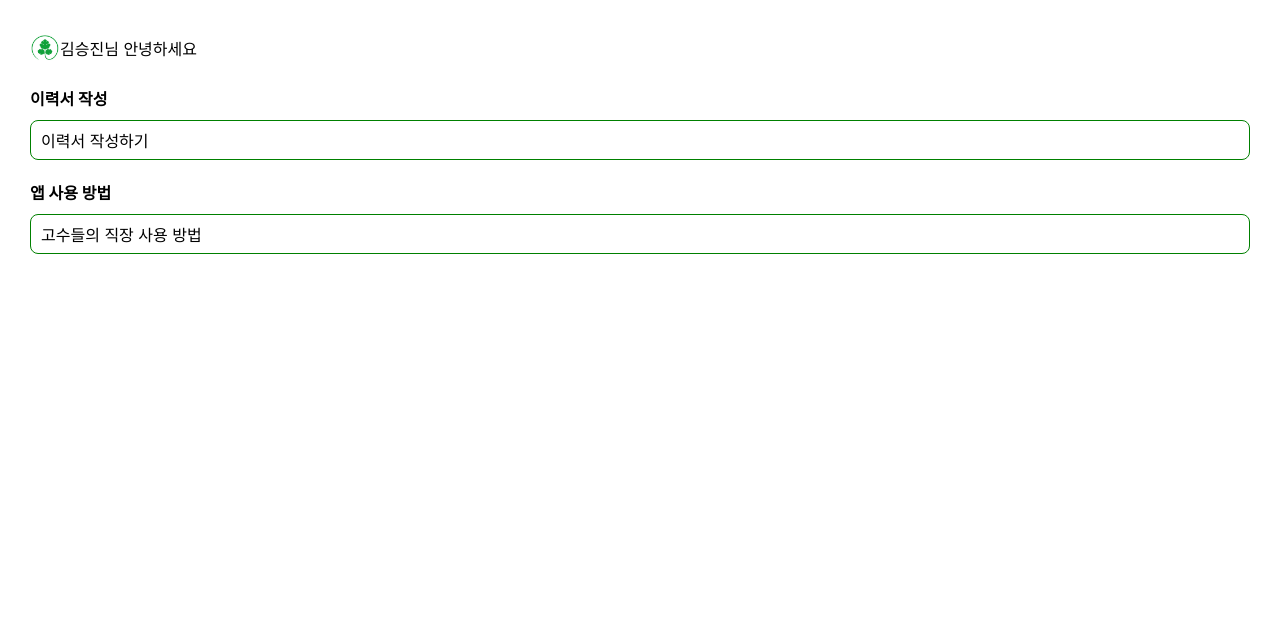
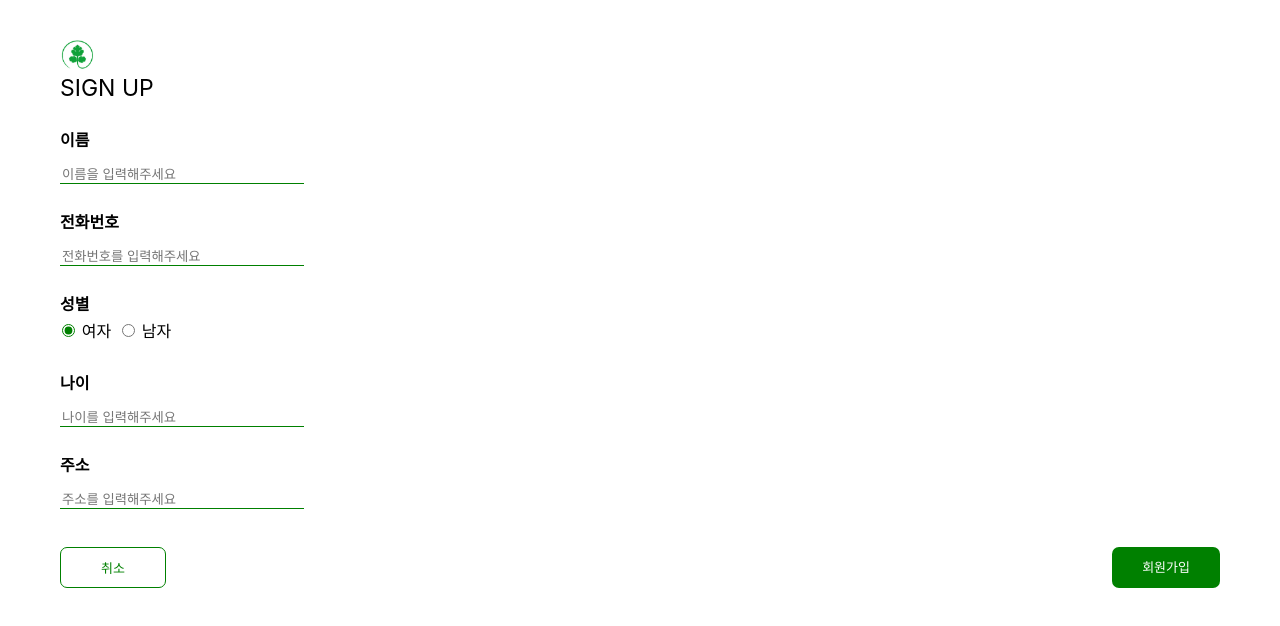
Before and after one commit to 2023-dsm/front, a React (Create React App) app: page /sign in a window 1280 px wide. Shown: the top 626 px of the page. Built offline with nearby package versions, Linux system fonts and the light colour scheme.

Commit message:
feat : 자잘한 수정

```diff
--- a/src/App.js
+++ b/src/App.js
@@ -1,22 +1,22 @@
-// import UserSign from "./components/sign/user_sign";
-// import { BrowserRouter, Routes, Route } from "react-router-dom";
+import UserSign from "./components/sign/user_sign";
+import { BrowserRouter, Routes, Route } from "react-router-dom";
 import Start from "./components/startt";
 import Login from "./components/login";
-import Menu from "./components/menu/menu";
-import Head from "./components/head/head";
+import MenuPage from "./pages/menu";
+import Tab from "./components/common/tab";
 
 function App() {
   return (
     <div className="main">
-      {/* <BrowserRouter>
+      <BrowserRouter>
         <Routes>
-          <Route path="/start" element={<Start />}></Route>
+          <Route path="/main" element={<Tab />} />
+          <Route path="/" element={<Start />}></Route>
           <Route path="/login" element={<Login />}></Route>
           <Route path="/sign" element={<UserSign />}></Route>
+          <Route path="/menu" element={<MenuPage />} />
         </Routes>
-      </BrowserRouter> */}
-      <Head />
-      <Menu />
+      </BrowserRouter>
     </div>
   );
 }
--- a/src/components/head/head.css
+++ b/src/components/head/head.css
@@ -2,4 +2,8 @@
   margin: 35px 0px 25px 30px;
   display: flex;
   align-items: center;
+
+  > img {
+    margin-right: 5px;
+  }
 }
--- a/src/components/sign/user_sign.css
+++ b/src/components/sign/user_sign.css
@@ -4,12 +4,19 @@
     box-sizing: border-box;
 } */
 
-
 .Sign {
-  margin-top: 70px;
+  margin-top: 40px;
   margin-left: 60px;
   margin-right: 60px;
   margin-bottom: 0;
+
+  > p {
+    margin-bottom: 0;
+  }
+
+  > b {
+    margin: 0;
+  }
 }
 .logo {
   width: 35px;
@@ -38,16 +45,19 @@ input {
 }
 
 .ps {
-  padding-top: 12px;
-  width: 30px;
+  width: 40px;
+  margin-right: 5px;
 }
 
 .gander-radio {
   display: flex;
-  width: 100px;
+  align-items: center;
+  width: 120px;
+  height: 30px;
 }
 
 .radio-width {
+  margin: 0px 5px 0px 0px;
   width: 20px;
   cursor: pointer;
 }
@@ -56,13 +66,17 @@ input[type="radio"] {
 }
 
 .adress {
-  margin-top: 100px;
+  margin-top: 25px;
+}
+
+.age {
+  margin-top: 25px;
 }
 
 .CU {
   margin-top: 38px;
   display: flex;
-  justify-content: space-around;
+  justify-content: space-between;
 }
 
 .cancel-btn {
--- a/src/components/sign/user_sign.jsx
+++ b/src/components/sign/user_sign.jsx
@@ -23,6 +23,10 @@ function UserSign() {
         <input className="radio-width" type="radio" name="성별" />
         <p className="ps">남자</p>
       </div>
+      <p className="age">
+        <b>나이</b>
+      </p>
+      <input type="number" placeholder="나이를 입력해주세요"></input>
       <p className="adress">
         <b>주소</b>
       </p>
--- /dev/null
+++ b/src/pages/menu/index.jsx
@@ -0,0 +1,13 @@
+import Menu from "../../components/menu/menu";
+import Head from "../../components/head/head";
+
+const MenuPage = () => {
+  return (
+    <>
+      <Head />
+      <Menu />
+    </>
+  );
+};
+
+export default MenuPage;
```
Also changed, not shown: 1 other file (tests, documents, lock files or other folders).
